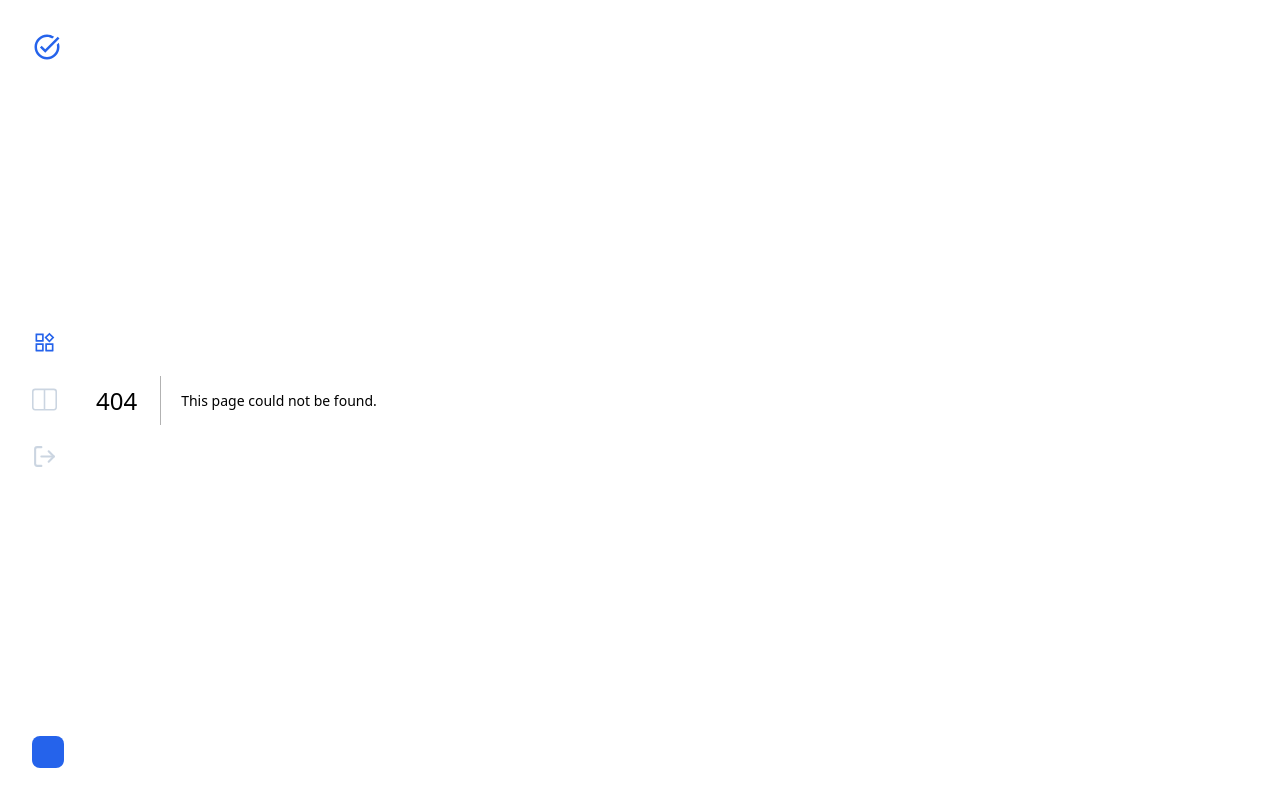
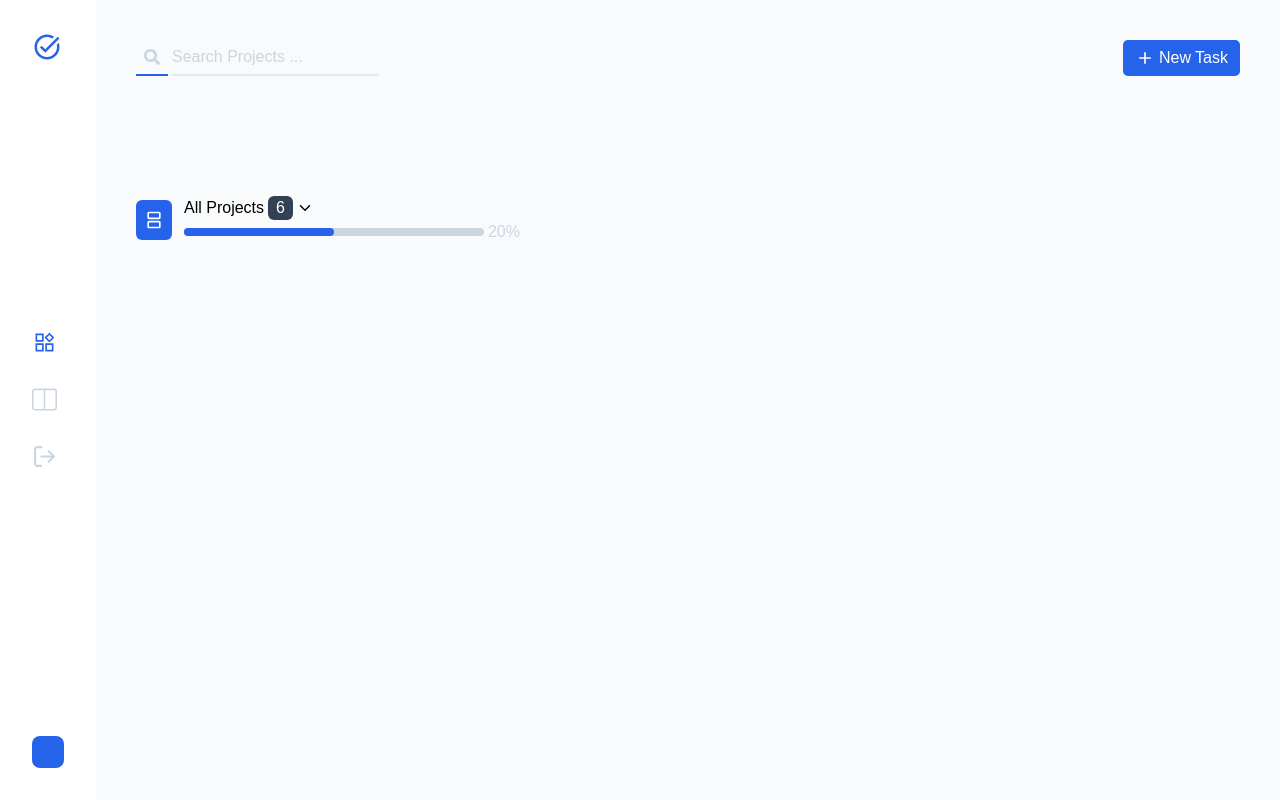
Before and after one commit to parham-devdocs/project-manager--next, a Next.js app: page /AllTasks in a window 1280 px wide. Before the commit this address had no page. Built offline with nearby package versions, Linux system fonts and the light colour scheme.

Commit message:
tasks header and sub header ui created

```diff
--- /dev/null
+++ b/app/AllTasks/page.tsx
@@ -0,0 +1,11 @@
+import TasksHeader from "@/components/AllTasks/TasksHeader";
+import  TasksSubHeader  from "@/components/AllTasks/TasksSubHeader"
+export default function AllTasksContainer() {
+    return (
+        <div className=" bg-slate-50 w-full p-10">
+
+            <TasksHeader />
+            <TasksSubHeader/>
+        </div>
+    )
+}
--- /dev/null
+++ b/components/AllTasks/TasksHeader.tsx
@@ -0,0 +1,38 @@
+import { FaSearch } from "react-icons/fa";
+import { MdAdd } from "react-icons/md";
+
+function AllTasksHeader() {
+  return (
+    <div className=" flex justify-between">
+      <SearchBar />
+      <AddTaskButton />
+    </div>
+  );
+}
+
+const SearchBar = () => {
+  return (
+    <div className=" flex items-center gap-1 ">
+      <div className=" border-b-2 border-blue-600 h-9 w-8 flex justify-center items-center">
+        <FaSearch className=" text-slate-300 outline-none text-base " />
+      </div>
+      <div className=" border-b-2 border-slate-200 h-9  flex justify-center items-center">
+        <input
+          type="text"
+          name="search-task"
+          placeholder="Search Projects ..."
+          className=" bg-transparent placeholder:text-slate-300 outline-none text-blue-600"
+        />
+      </div>
+    </div>
+  );
+};
+
+const AddTaskButton = () => {
+  return (
+    <button className=" bg-blue-600 text-white hover:bg-blue-700 px-3 rounded-[5px] flex gap-1 items-center ">
+      <MdAdd size={20} /> New Task
+    </button>
+  );
+};
+export default AllTasksHeader;
--- /dev/null
+++ b/components/AllTasks/TasksSubHeader.tsx
@@ -0,0 +1,25 @@
+import { MdSplitscreen } from "react-icons/md";
+import { IoIosArrowDown } from "react-icons/io";
+
+export default function TasksSubHeader() {
+  return (
+    <div className=" flex gap-3 mt-28 items-center w-96  py-2">
+      <div className=" flex justify-center items-center w-10 bg-blue-600 rounded-md h-10 p-1">
+        <MdSplitscreen size={20} color="white" />
+      </div>
+      <div className=" flex flex-col w-full  ">
+        <div className=" flex gap-1 items-center">
+          <p>All Projects</p>
+          <span className=" bg-slate-700 text-white rounded-md px-2 ">6</span>
+          <IoIosArrowDown />
+        </div>
+        <div className=" flex items-center gap-1">
+          <div className="  gap-2 w-full h-2 rounded-full bg-slate-300 ">
+            <div className=" h-full w-1/2 bg-blue-600 rounded-full"></div>
+          </div>
+          <p className=" text-slate-300">20% </p>
+        </div>
+      </div>
+    </div>
+  );
+}
--- a/components/sidebar.tsx
+++ b/components/sidebar.tsx
@@ -5,7 +5,7 @@ import { FiLogOut } from "react-icons/fi";
 
 export default function Sidebar() {
   return (
-    <div className=" flex flex-col justify-between py-8 bg-white px-8">
+    <div className=" flex flex-col justify-between py-8 bg-white px-8 min-h-screen">
       <Logo />
       <Buttons />
       <Profile />
```
